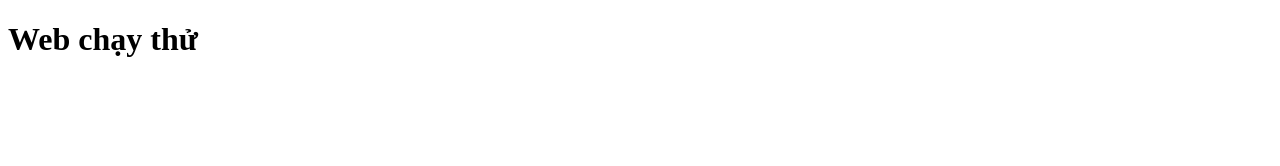
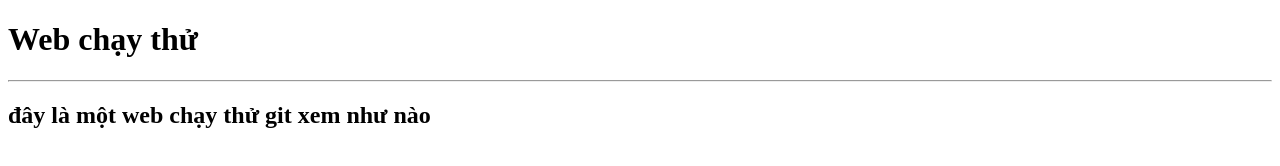
Before and after one commit to datweb07/proj_2, a plain HTML site: page index.html in a window 1280 px wide. Drawn offline with Linux system fonts and the light colour scheme.

Commit message:
sửa code

```diff
--- a/index.html
+++ b/index.html
@@ -7,5 +7,7 @@
   </head>
   <body>
     <h1>Web chạy thử</h1>
+    <hr>
+    <h2>đây là một web chạy thử git xem như nào</h2>
   </body>
 </html>
```
